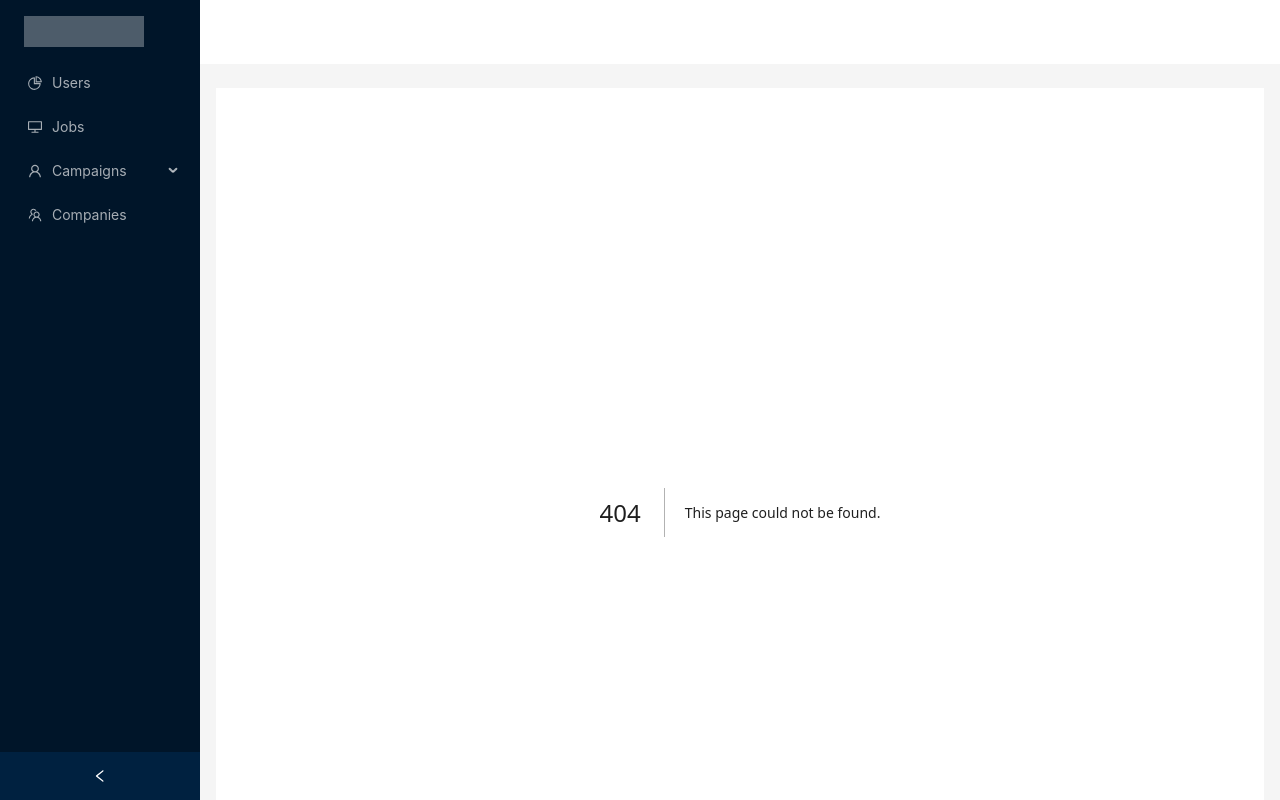
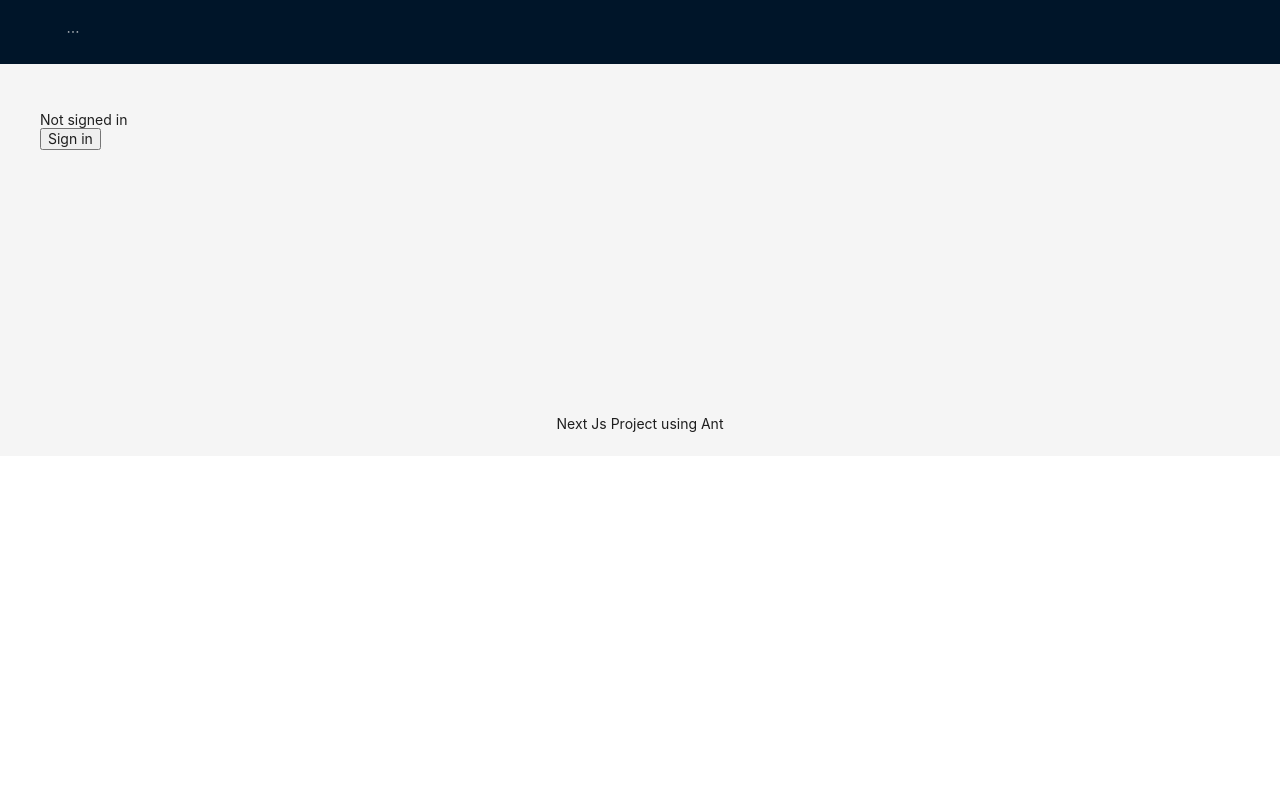
Before and after one commit to RajanKumarGoyal/next-app-sample, a Next.js app: page /login in a window 1280 px wide. Before the commit this address had no page. Shown: the top 800 px of the page. Built offline with nearby package versions, Linux system fonts and the light colour scheme.

Commit message:
Working on authentication part

```diff
--- a/package.json
+++ b/package.json
@@ -14,6 +14,7 @@
         "eslint": "8.37.0",
         "eslint-config-next": "13.2.4",
         "next": "13.4.2",
+        "next-auth": "^4.22.1",
         "prisma": "^4.14.1",
         "react": "18.2.0",
         "react-dom": "18.2.0"
--- /dev/null
+++ b/src/hooks/use-authentication.js
@@ -0,0 +1,13 @@
+import { useEffect } from 'react';
+import { useRouter } from 'next/router';
+
+export default function useAuthentication(session) {
+
+    const router = useRouter();
+
+    useEffect(() => {
+        if (!session) {
+            router.push('/login');
+        }
+    }, [router]);
+}
--- a/src/layouts/admin/index.jsx
+++ b/src/layouts/admin/index.jsx
@@ -2,13 +2,20 @@
 import { useState } from 'react';
 import { useRouter } from "next/router";
 import { Layout, Menu, theme } from 'antd';
-import { PieChartOutlined, UserOutlined, DesktopOutlined, TeamOutlined } from '@ant-design/icons';
+import { useSession } from "next-auth/react";
+import { PieChartOutlined, UserOutlined, TeamOutlined } from '@ant-design/icons';
 
 import 'antd/dist/reset.css';
+
+/**
+ * Custom to check if the user is logged in
+ */
+import useAuthentication from "../../hooks/use-authentication";
 
 export default function Home({ children }) {
 
     const router = useRouter();
+    const { data: session } = useSession();
     const { Header, Content, Footer, Sider } = Layout;
 
     const [collapsed, setCollapsed] = useState(false);
@@ -24,20 +31,16 @@ export default function Home({ children }) {
     };
 
     const items = [
-        getItem('Users', 'users', <PieChartOutlined />),
-        getItem('Jobs', 'jobs', <DesktopOutlined />),
-        getItem('Campaigns', 'campaigns', <UserOutlined />, [
-            getItem('Emails', 'campaign/emails'),
-            getItem('Email Status', 'campaign/status'),
-            getItem('Logs', 'campaign/logs'),
-        ]),
+        getItem('Dashboard', '/', <PieChartOutlined />),
+        getItem('Users', 'users', <UserOutlined />),
         getItem('Companies', 'companies', <TeamOutlined />),
     ];
 
     const manuHandler = ({ key }) => {
+        (key === 'users' || key === '/') ? router.push(key) : console.log('Routes are not initialized yet');
+    };
 
-        (key === 'users') ? router.push(key) : console.log('Routes are not initialized yet');
-    };
+    useAuthentication(session);
 
     return (
         <Layout style={{ minHeight: '100vh' }}>
@@ -50,12 +53,7 @@ export default function Home({ children }) {
             </Sider>
             <Layout>
                 <Header style={{ padding: 0, background: colorBgContainer }} />
-                <Content style={{
-                    margin: '24px 16px',
-                    padding: 24,
-                    minHeight: 280,
-                    background: colorBgContainer,
-                }}>
+                <Content style={{ margin: '24px 16px', padding: 24, minHeight: 280, background: colorBgContainer }}>
                     {children}
                 </Content>
                 <Footer style={{ textAlign: 'center' }}>
--- /dev/null
+++ b/src/layouts/client/index.jsx
@@ -0,0 +1,24 @@
+import { Layout, Menu } from 'antd';
+import 'antd/dist/reset.css';
+
+const Home = ({ children }) => {
+
+    const { Header, Content, Footer } = Layout;
+
+    return (
+        <Layout className="layout">
+            <Header style={{ display: 'flex', alignItems: 'center' }}>
+                <div className="demo-logo" />
+                <Menu theme="dark" mode="horizontal" defaultSelectedKeys={['2']}
+                    items={[{ key: '/', label: 'Home' }, { key: '/', label: 'About Us' }, { key: '/', label: 'Contact Us' }, { key: '/login', label: 'Sign In' }]}
+                />
+            </Header>
+            <Content style={{ padding: 24, minHeight: 280, margin: '24px 16px' }}>
+                {children}
+            </Content>
+            <Footer style={{ textAlign: 'center' }}>Next Js Project using Ant</Footer>
+        </Layout>
+    );
+};
+
+export default Home;
--- a/src/pages/_app.js
+++ b/src/pages/_app.js
@@ -1,9 +1,14 @@
 import Layout from "../layouts/admin";
+import { SessionProvider } from "next-auth/react"
 
-export default function App({ Component, pageProps }) {
+export default function App({ Component, pageProps: { session, ...pageProps } }) {
 
     // Use the layout defined at the page level, if available
     const getLayout = Component.getLayout || ((page) => <Layout>{page}</Layout>);
 
-    return getLayout(<Component {...pageProps} />);
+    return (
+        <SessionProvider>
+            {getLayout(<Component {...pageProps} />)}
+        </SessionProvider>
+    );
 }
--- a/src/pages/api/hello.js
+++ /dev/null
@@ -1,5 +0,0 @@
-// Next.js API route support: https://nextjs.org/docs/api-routes/introduction
-
-export default function handler(req, res) {
-  res.status(200).json({ name: 'John Doe' })
-}
--- a/src/pages/index.js
+++ b/src/pages/index.js
@@ -5,10 +5,7 @@ export default function Home() {
 
     return (
         <>
-            <Breadcrumb style={{ margin: '16px 0' }}>
-                <Breadcrumb.Item>User</Breadcrumb.Item>
-                <Breadcrumb.Item>Bill</Breadcrumb.Item>
-            </Breadcrumb>
+            <Breadcrumb style={{ margin: '16px 0' }} items={[{ title: 'Dashboard' }]} />
             <div style={{ padding: 24, minHeight: 360 }}>
                 Dashboard
             </div>
--- /dev/null
+++ b/src/pages/login.jsx
@@ -0,0 +1,25 @@
+
+import { signIn } from "next-auth/react";
+import ClientLayout from "../layouts/client/index";
+
+export default function Login() {
+
+    return (
+        <>
+            Not signed in <br />
+            <button onClick={signIn}>Sign in</button>
+        </>
+    );
+};
+
+/**
+ * To change the layout of the page
+ * call the below function
+ */
+Login.getLayout = function getLayout(page) {
+    return (
+        <ClientLayout>
+            {page}
+        </ClientLayout>
+    )
+};
```
Also changed, not shown: src/layouts/admin/index-2.jsx (deleted, +0 -34 lines), src/pages/api/auth/[...nextauth].js (added, +16 -0 lines), 2 other files (tests, documents, lock files or other folders).
